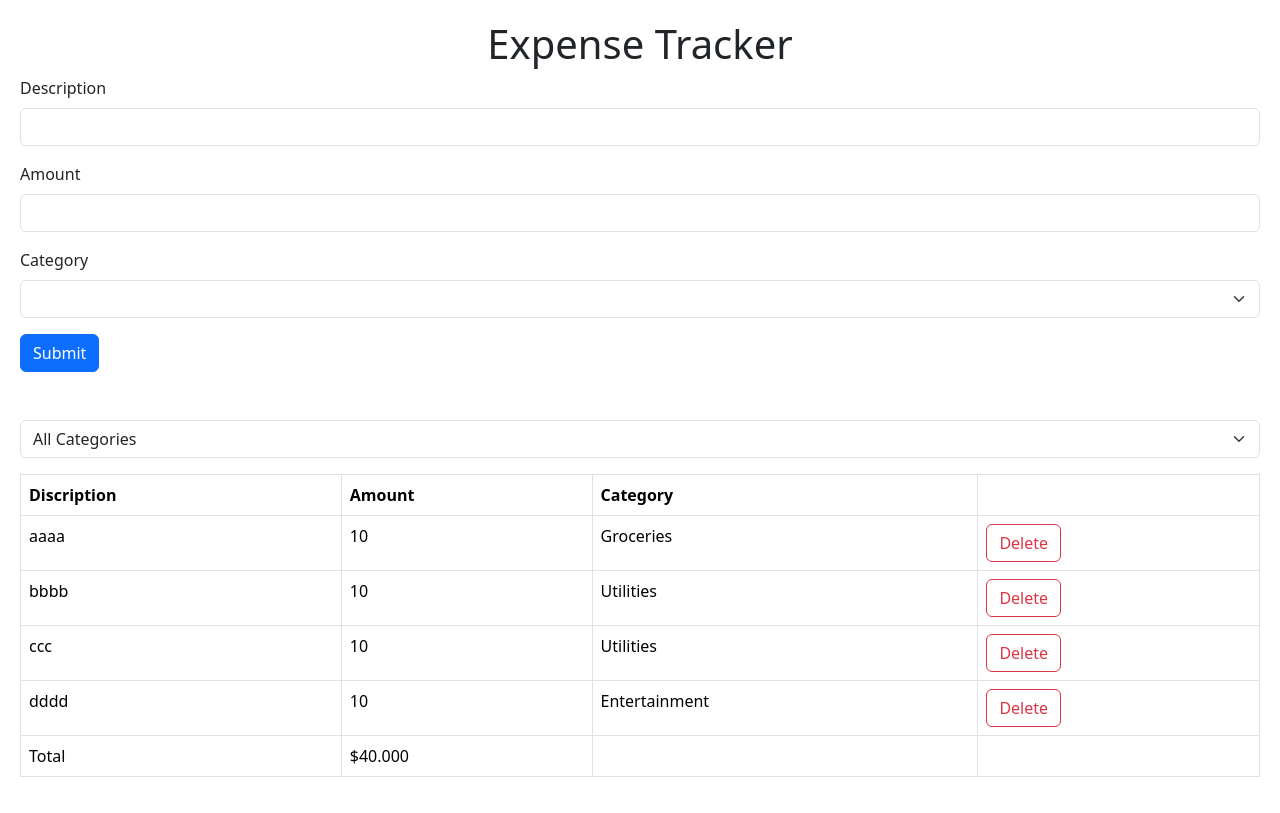
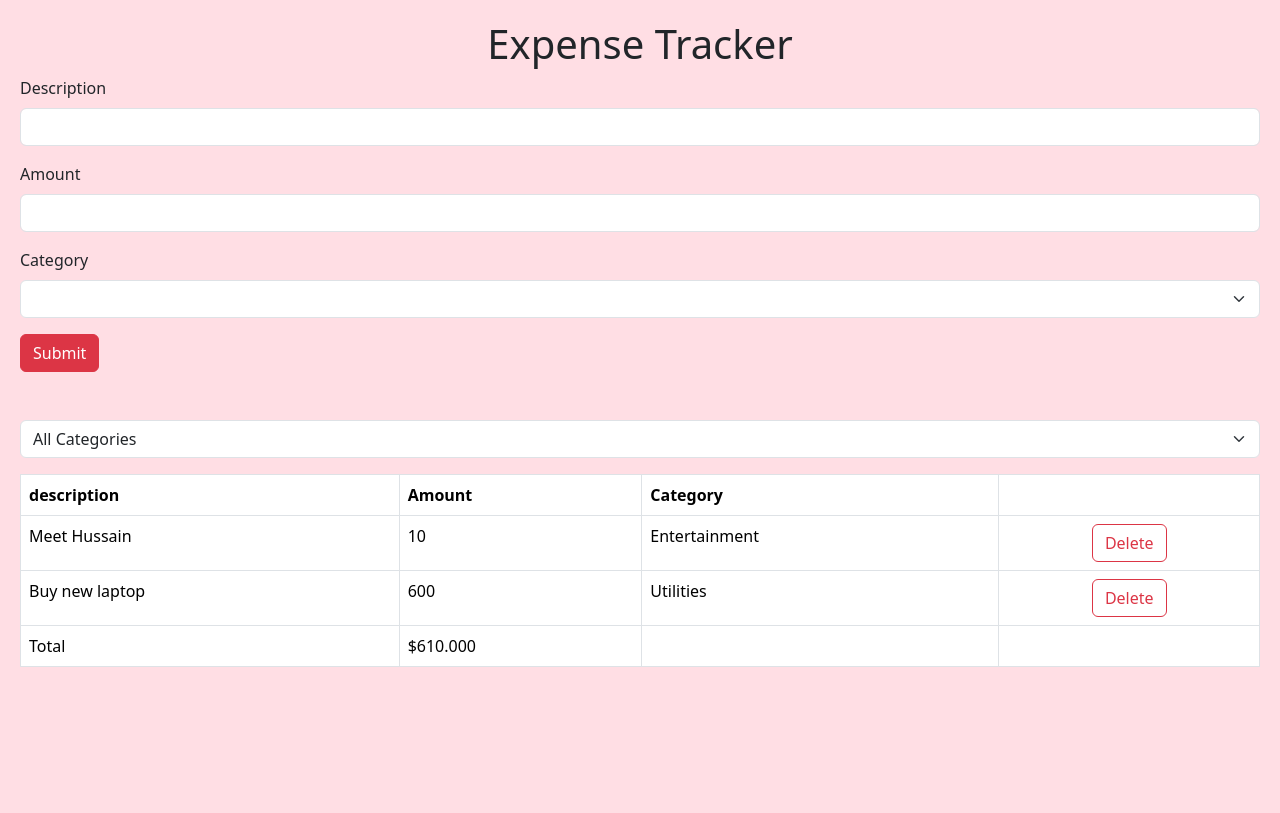
Before and after one commit to Hussain-hamim/Expense-Tracker, a React (Vite) app: page / in a window 1280 px wide. Built offline with nearby package versions, Linux system fonts and the light colour scheme.

Commit message:
completed almost.

```diff
--- a/index.html
+++ b/index.html
@@ -6,12 +6,8 @@
     <meta name="viewport" content="width=device-width, initial-scale=1.0" />
     <title>Vite + React + TS</title>
   </head>
-  <body>
+  <body style="background-color: rgba(255, 192, 203, 0.514)">
     <div id="root"></div>
     <script type="module" src="/src/main.tsx"></script>
-
-
-
-
   </body>
 </html>
--- a/src/App.tsx
+++ b/src/App.tsx
@@ -3,14 +3,20 @@ import ExpenseList from "./expense-tracker/components/ExpenseList";
 import ExpenseFilter from "./expense-tracker/components/ExpenseFilter";
 import ExpenseForm from "./expense-tracker/components/ExpenseForm";
 
-export const categories = ["Groceries", "Utilities", "Entertainment"];
-
 function App() {
   const [expenses, setExpenses] = useState([
-    { id: 1, discription: "aaaa", amount: 10, category: "Groceries" },
-    { id: 2, discription: "bbbb", amount: 10, category: "Utilities" },
-    { id: 3, discription: "ccc", amount: 10, category: "Utilities" },
-    { id: 4, discription: "dddd", amount: 10, category: "Entertainment" },
+    {
+      id: 1,
+      description: "Meet Hussain",
+      amount: 10,
+      category: "Entertainment",
+    },
+    {
+      id: 2,
+      description: "Buy new laptop",
+      amount: 600,
+      category: "Utilities",
+    },
   ]);
   const [selectedCategory, setSelectedCategory] = useState("");
 
@@ -22,7 +28,11 @@ function App() {
     <>
       <h1 style={{ textAlign: "center" }}>Expense Tracker</h1>
       <div className="mb-5">
-        <ExpenseForm />
+        <ExpenseForm
+          onSubmit={(expense) =>
+            setExpenses([...expenses, { ...expense, id: expenses.length + 1 }])
+          }
+        />
       </div>
 
       <ExpenseFilter
@@ -32,6 +42,7 @@ function App() {
         expenses={visibleExpenses}
         onDelete={(id) => setExpenses(expenses.filter((e) => e.id !== id))}
       />
+      <div className="footer"></div>
     </>
   );
 }
--- /dev/null
+++ b/src/expense-tracker/categories.ts
@@ -0,0 +1,2 @@
+const categories = ["Groceries", "Utilities", "Entertainment"] as const;
+export default categories;
--- a/src/expense-tracker/components/ExpenseFilter.tsx
+++ b/src/expense-tracker/components/ExpenseFilter.tsx
@@ -1,5 +1,4 @@
-import { categories } from "../../App";
-
+import categories from "../categories";
 interface props {
   onSelectCategory: (category: string) => void;
 }
--- a/src/expense-tracker/components/ExpenseForm.tsx
+++ b/src/expense-tracker/components/ExpenseForm.tsx
@@ -1,25 +1,76 @@
-import { categories } from "../../App";
+import { z } from "zod";
+import { useForm } from "react-hook-form";
+import { zodResolver } from "@hookform/resolvers/zod";
+import categories from "../categories";
 
-const ExpenseForm = () => {
+const schema = z.object({
+  description: z
+    .string()
+    .min(3, { message: "Description should be at lest 3 characters." })
+    .max(50),
+  amount: z
+    .number({ invalid_type_error: "Amount is required" })
+    .min(0.01)
+    .max(100_000),
+  category: z.enum(categories, {
+    errorMap: () => ({ message: "Category is required." }),
+  }),
+});
+
+type ExpenseFormData = z.infer<typeof schema>;
+
+interface props {
+  onSubmit: (data: ExpenseFormData) => void;
+}
+
+const ExpenseForm = ({ onSubmit }: props) => {
+  const {
+    register,
+    handleSubmit,
+    reset,
+    formState: { errors },
+  } = useForm<ExpenseFormData>({ resolver: zodResolver(schema) });
+
   return (
-    <form>
+    <form
+      onSubmit={handleSubmit((data) => {
+        onSubmit(data);
+        reset();
+      })}
+    >
       <div className="mb-3">
         <label htmlFor="description" className="form-label">
           Description
         </label>
-        <input id="description" type="text" className="form-control" />
+        <input
+          {...register("description")}
+          id="description"
+          type="text"
+          className="form-control"
+        />
+        {errors.description && (
+          <p className="text-danger">{errors.description.message}</p>
+        )}
       </div>
       <div className="mb-3">
         <label htmlFor="amount" className="form-label">
           Amount
         </label>
-        <input id="amount" type="number" className="form-control" />
+        <input
+          {...register("amount", { valueAsNumber: true })}
+          id="amount"
+          type="number"
+          className="form-control"
+        />
+        {errors.amount && (
+          <p className="text-danger">{errors.amount.message}</p>
+        )}
       </div>
       <div className="mb-3">
         <label className="form-label" htmlFor="category">
           Category
         </label>
-        <select id="category" className="form-select">
+        <select {...register("category")} id="category" className="form-select">
           <option value=""></option>
           {categories.map((category) => (
             <option key={category} value={category}>
@@ -27,8 +78,11 @@ const ExpenseForm = () => {
             </option>
           ))}
         </select>
+        {errors.category && (
+          <p className="text-danger">{errors.category.message}</p>
+        )}
       </div>
-      <button className="btn btn-primary">Submit</button>
+      <button className="btn btn-danger">Submit</button>
     </form>
   );
 };
--- a/src/expense-tracker/components/ExpenseList.tsx
+++ b/src/expense-tracker/components/ExpenseList.tsx
@@ -1,6 +1,6 @@
 interface Expense {
   id: number;
-  discription: string;
+  description: string;
   amount: number;
   category: string;
 }
@@ -17,7 +17,7 @@ const ExpenseList = ({ expenses, onDelete }: Props) => {
     <table className="table table-bordered">
       <thead>
         <tr>
-          <th>Discription</th>
+          <th>description</th>
           <th>Amount</th>
           <th>Category</th>
           <th></th>
@@ -26,12 +26,12 @@ const ExpenseList = ({ expenses, onDelete }: Props) => {
       <tbody>
         {expenses.map((expense) => (
           <tr key={expense.id}>
-            <td>{expense.discription}</td>
+            <td>{expense.description}</td>
             <td>{expense.amount}</td>
             <td>{expense.category}</td>
-            <td>
+            <td className="delete">
               <button
-                className="btn btn-outline-danger"
+                className="btn btn-outline-danger "
                 onClick={() => onDelete(expense.id)}
               >
                 Delete
--- a/src/index.css
+++ b/src/index.css
@@ -70,3 +70,6 @@ button:focus-visible {
 body {
   padding: 20px;
 }
+.delete {
+  text-align: center;
+}
```
Also changed, not shown: 1 other file (tests, documents, lock files or other folders).
